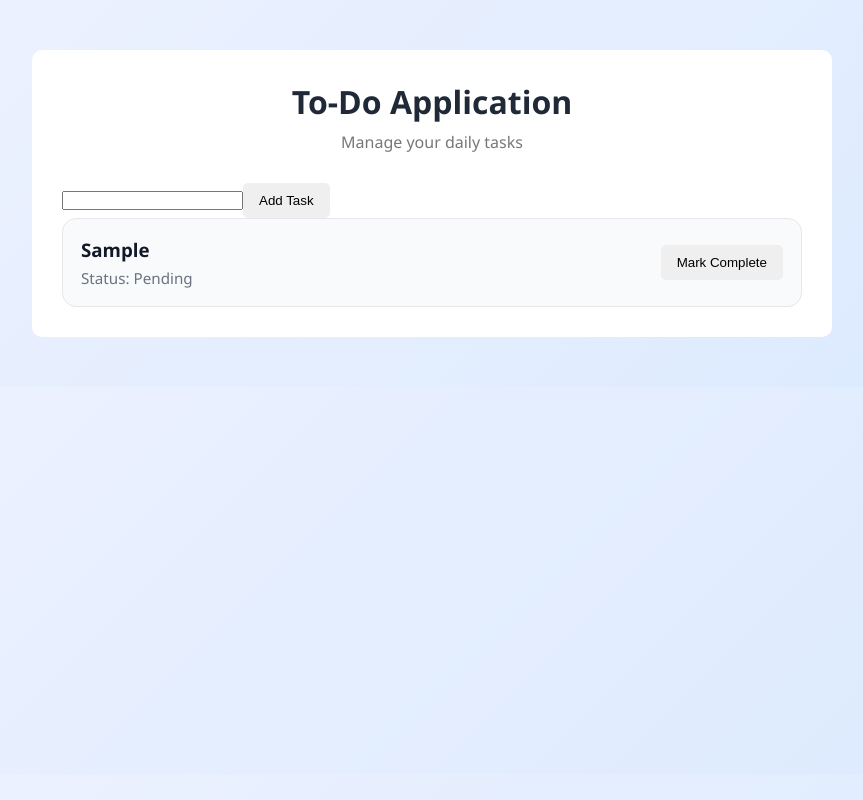
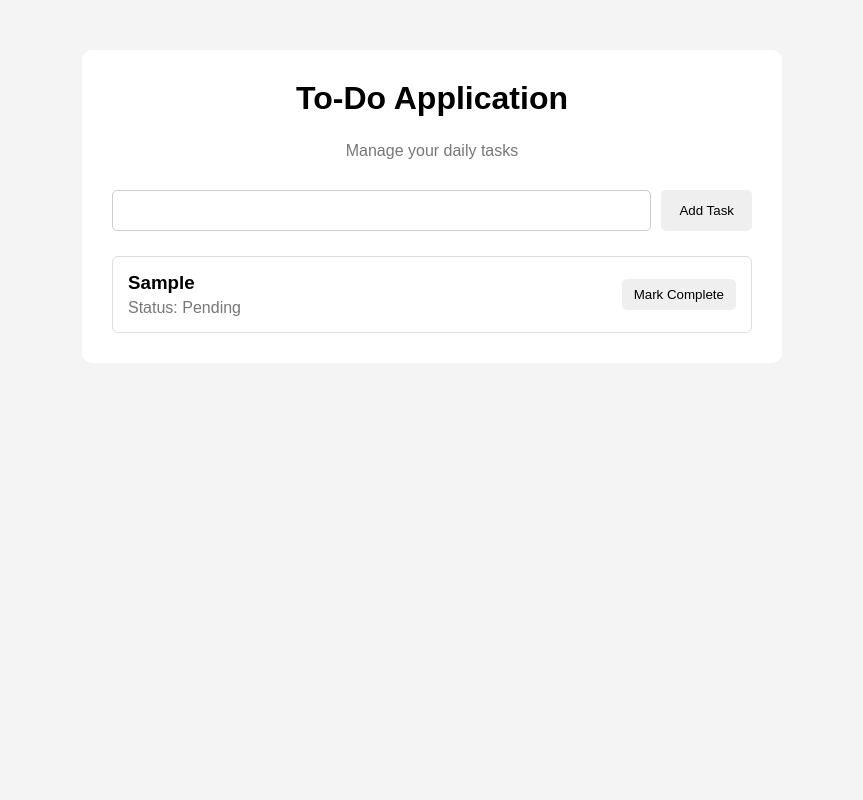
Before and after one commit to JstNibras/To-Do-App, a React (Vite) app in the folder To-Do App/: page / in a window 1280 px wide. Both pictures are taken after typing "Sample" into the empty fields and a click on the button "Add Task". Shown: the whole page, without its empty margins (208-1071 px from the left). Built offline with nearby package versions, Linux system fonts and the light colour scheme.

Commit message:
updated app.css

```diff
--- a/To-Do App/src/App.css
+++ b/To-Do App/src/App.css
@@ -1,194 +1,64 @@
-* {
-  margin: 0;
-  padding: 0;
-  box-sizing: border-box;
+body {
+  font-family: Arial, sans-serif;
+  background: #f4f4f4;
 }
 
-body {
-  font-family: "Segoe UI", Tahoma, Geneva, Verdana, sans-serif;
-  background: linear-gradient(135deg, #eef2ff, #dbeafe);
-  color: #1f2937;
+.todo-app {
+  width: 700px;
+  max-width: 90%;
+  margin: 50px auto;
+  padding: 30px;
+  background: white;
+  border-radius: 10px;
 }
 
-.container {
-  min-height: 100vh;
-  display: flex;
-  justify-content: center;
-  align-items: center;
-  padding: 40px 15px;
+.todo-app h1 {
+  text-align: center;
+  margin-bottom: 25px;
 }
 
-.todo-card {
-  width: 100%;
-  max-width: 750px;
-  background: #ffffff;
-  border-radius: 18px;
-  padding: 35px;
-  box-shadow: 0 20px 50px rgba(0, 0, 0, 0.08);
+form {
+  display: flex;
+  gap: 10px;
+  margin-bottom: 25px;
 }
 
-.todo-card h1 {
-  text-align: center;
-  color: #2563eb;
-  margin-bottom: 30px;
-  font-size: 2rem;
+form input {
+  flex: 1;
+  padding: 12px;
+  border: 1px solid #ccc;
+  border-radius: 5px;
 }
 
-.todo-form {
-  display: flex;
-  gap: 12px;
-  margin-bottom: 30px;
-}
-
-.todo-form input {
-  padding: 14px;
-  border: 2px solid #e5e7eb;
-  border-radius: 10px;
-  font-size: 15px;
-  transition: .3s;
-}
-
-.todo-form input[type="text"] {
-  flex: 1;
-}
-
-.todo-form input:focus {
-  outline: none;
-  border-color: #2563eb;
-  box-shadow: 0 0 8px rgba(37, 99, 235, .25);
-}
-
-.todo-form button {
-  background: #2563eb;
-  color: white;
-  border: none;
-  padding: 14px 22px;
-  border-radius: 10px;
+form button {
+  padding: 12px 18px;
   cursor: pointer;
-  font-weight: 600;
-  transition: .3s;
-}
-
-.todo-form button:hover {
-  background: #1d4ed8;
-  transform: translateY(-2px);
 }
 
 .todo-list {
   display: flex;
   flex-direction: column;
-  gap: 18px;
+  gap: 10px;
 }
 
 .todo-item {
   display: flex;
   justify-content: space-between;
   align-items: center;
-  padding: 18px;
-  border: 1px solid #e5e7eb;
-  border-radius: 14px;
-  transition: .3s;
-  background: #f9fafb;
-}
-
-.todo-item:hover {
-  transform: translateY(-3px);
-  box-shadow: 0 8px 18px rgba(0,0,0,.08);
-}
-
-.todo-left {
-  display: flex;
-  align-items: center;
-  gap: 15px;
-}
-
-.todo-left input {
-  width: 22px;
-  height: 22px;
-  cursor: pointer;
-  accent-color: #2563eb;
+  padding: 15px;
+  border: 1px solid #ddd;
+  border-radius: 6px;
 }
 
 .todo-item h3 {
-  margin-bottom: 6px;
-  color: #111827;
+  margin-bottom: 5px;
 }
 
 .todo-item p {
-  color: #6b7280;
-  font-size: .95rem;
+  color: #777;
 }
 
-.completed {
-  text-decoration: line-through;
-  color: #9ca3af;
+.todo-item button {
+  padding: 8px 12px;
+  cursor: pointer;
 }
-
-.overdue {
-  color: #dc2626 !important;
-  font-weight: 700;
-}
-
-.buttons {
-  display: flex;
-  gap: 10px;
-}
-
-.buttons button {
-  border: none;
-  padding: 10px 16px;
-  border-radius: 8px;
-  cursor: pointer;
-  color: white;
-  font-weight: 600;
-  transition: .3s;
-}
-
-.buttons button:first-child {
-  background: #f59e0b;
-}
-
-.buttons button:first-child:hover {
-  background: #d97706;
-}
-
-.buttons button:last-child {
-  background: #ef4444;
-}
-
-.buttons button:last-child:hover {
-  background: #dc2626;
-}
-
-.empty-state {
-  text-align: center;
-  color: #6b7280;
-  padding: 25px;
-  font-size: 1.1rem;
-}
-
-@media (max-width: 768px) {
-
-  .todo-card {
-    padding: 25px;
-  }
-
-  .todo-form {
-    flex-direction: column;
-  }
-
-  .todo-item {
-    flex-direction: column;
-    align-items: flex-start;
-    gap: 15px;
-  }
-
-  .buttons {
-    width: 100%;
-  }
-
-  .buttons button {
-    flex: 1;
-  }
-
-}
```
